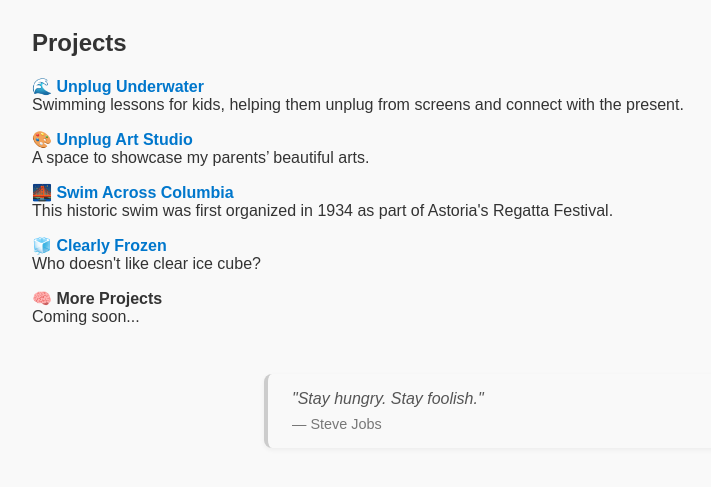
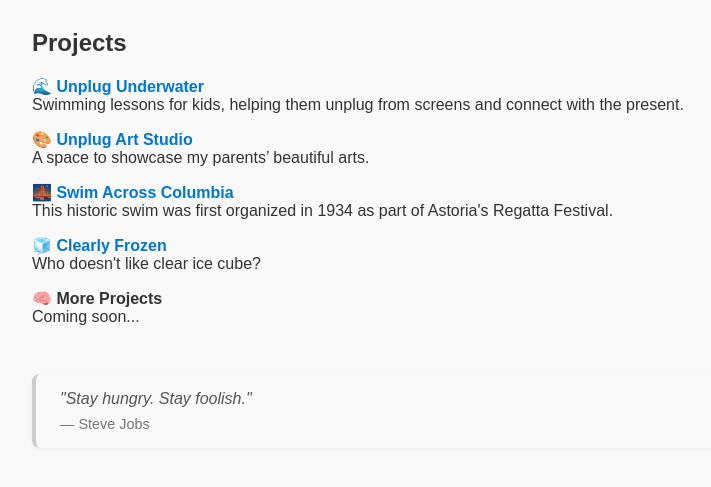
Before and after one commit to yaweihao/yaweihao.github.io, a plain HTML site: page index.html in a window 1280 px wide. Shown: the part 139-626 px from the top of the page, without its empty margins (0-711 px from the left). Drawn offline with Linux system fonts and the light colour scheme.

Commit message:
Update index.html

```diff
--- a/index.html
+++ b/index.html
@@ -66,7 +66,7 @@
   </div>
 
   <blockquote style="
-    margin: 3rem auto;
+    margin: 3rem 0; /* Remove auto centering */
     padding: 1rem 1.5rem;
     background-color: #f9f9f9;
     border-left: 4px solid #ccc;
```
